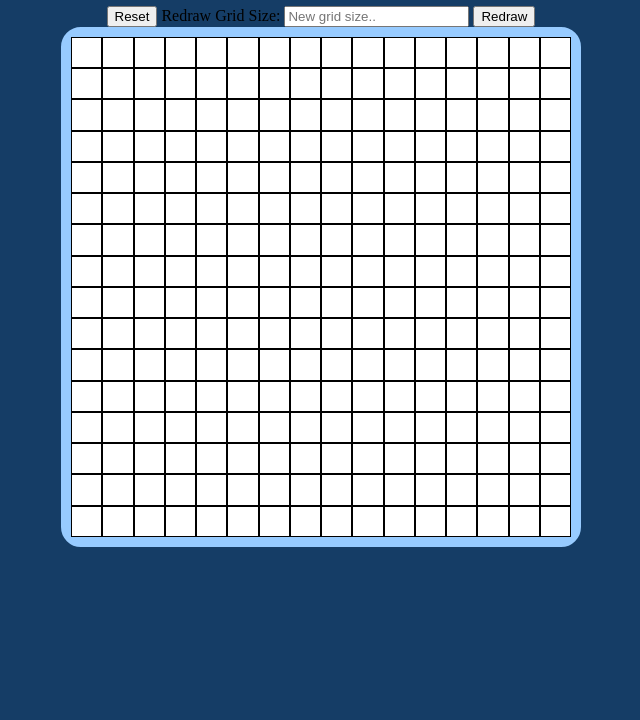
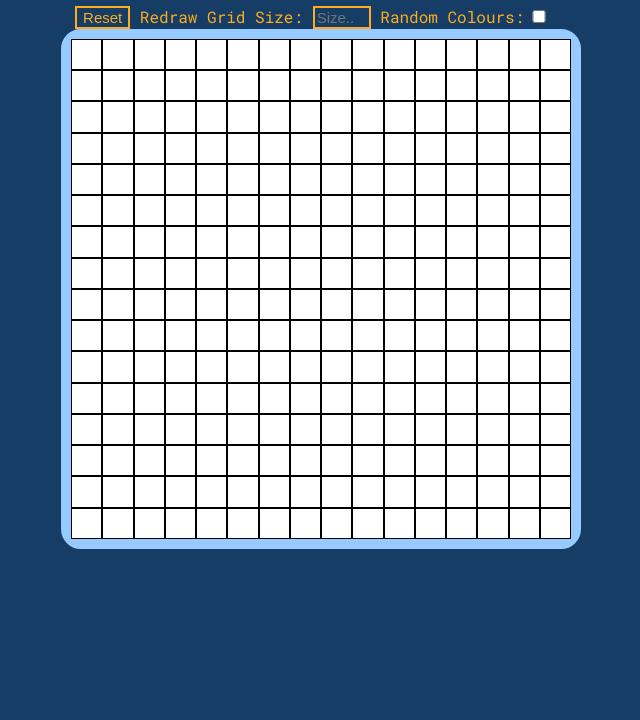
Before and after one commit to KevinThePirate/Etch-A-Sketch, a plain HTML site: page index.html in a window 1280 px wide. Shown: the part 80-800 px from the top of the page, without its empty margins (319-959 px from the left). Drawn offline with Linux system fonts and the light colour scheme.

Commit message:
Put in random colour feature and cleaned up code for final version

```diff
--- a/index.html
+++ b/index.html
@@ -11,10 +11,10 @@
     <h1>Etch-A-Sketch</h1>
     <div id="button-area">
         <button onclick="reset()" id='reset-button'>Reset</button>
-        Redraw Grid Size:
-        <input type="text" placeholder="New grid size.." id="myInput">
-        <button onclick="redraw()" id='redraw-button'>Redraw</button>
-    </div>
+        <span>Redraw Grid Size:</span>
+        <input type="text" placeholder="Size.." id="myInput">
+        <label for="checkbox">Random Colours:</label>
+        <input type="checkbox" id="checkbox" name="checkbox">
     <main id="game"></main>
 </body>
 </html>
--- a/script.js
+++ b/script.js
@@ -1,19 +1,23 @@
 let gridSize = 16 //Default Grid Size
+let elementsArray = document.querySelectorAll(".grid-element"); //Get all of the .grid-elements
 for (let index = 0; index < (gridSize*gridSize); index++) {
     //Draw Initial 16*16 Grid (256 Squares)
     document.getElementById('game').innerHTML += '<div class="grid-element"></div>'
 
 }
-
-let elementsArray = document.querySelectorAll(".grid-element"); //Get all of the .grid-elements
-elementsArray.forEach(function(elem) { //Add the event listener to change the block's style on hover
-    elem.addEventListener("mouseover", function() {
-        elem.style.backgroundColor = '#FFAD1E'
-        elem.style.border = '1px solid #874A05;'
-
+const sketch = () => {
+    elementsArray = document.querySelectorAll(".grid-element"); //Get all of the .grid-elements
+    elementsArray.forEach(function(elem) { //Add the event listener to change the block's style on hover
+        elem.addEventListener("mouseover", function() {
+            if(document.getElementById('checkbox').checked){
+                elem.style.backgroundColor = 'rgb(' + Math.ceil(Math.random() * 255)  + ',' + Math.ceil(Math.random() * 255)  + ',' + Math.ceil(Math.random() * 255)  + ')';
+            }else{
+                elem.style.backgroundColor = '#FFAD1E'
+                elem.style.border = '1px solid #874A05;'
+        }
+        });
     });
-});
-
+}
 const reset = () => { //Wipe away the block and make them white again
     elementsArray.forEach(function(elem) {
             elem.style.backgroundColor = 'white'
@@ -21,33 +25,26 @@ const reset = () => { //Wipe away the block and make them white again
     });
 }
 const redraw = () => { //Change the grid's size
-    console.time('Whole Redraw');
-    console.time('Start Section');
-
     gridSize = document.getElementById('myInput').value; //Get what is in the input field
 
     document.documentElement.style.cssText = `--grid-dimension: ${gridSize};`; //Change the css variable for the grid's size so that the CSS grid functions like it should
 
     document.getElementById('game').innerHTML = '' //First delete what's in the grid
 
-    console.timeEnd('Start Section');
-    console.time('For Loop');
-
     for(var i = 0; i < gridSize*gridSize; i++) {
         var div = document.createElement("div");
         div.className = "grid-element";
         document.getElementById('game').appendChild(div);
     }
-
-    console.timeEnd('For Loop')
     //Relink the new <div> tags so that they change colour
-    elementsArray = document.querySelectorAll(".grid-element");
-    elementsArray.forEach(function(elem) {
-    elem.addEventListener("mouseover", function() {
-        elem.style.backgroundColor = '#FFAD1E'
-        elem.style.border = '1px solid #874A05;'
-
-    });
-});
-console.timeEnd('Whole Redraw');
+    sketch();
 }
+document.getElementById('myInput').addEventListener("keyup", function(event) {
+    // Number 13 is the "Enter" key on the keyboard
+    if (event.keyCode === 13) {
+      // Cancel the default action, if needed
+      event.preventDefault();
+      redraw()
+    }
+  });
+sketch();
--- a/style.css
+++ b/style.css
@@ -1,14 +1,20 @@
 @import url('https://fonts.googleapis.com/css2?family=Roboto+Mono&display=swap');
 html{
     --grid-dimension: 16;
+    font-family: 'Roboto Mono', monospace;
 }
 body{
     background-color: #153D66;
 }
-h1{
+h1, span, label{
     color: #FFAD1E;
-    font-family: 'Roboto Mono', monospace;
     text-align: center;
+}
+input{
+    width: 50px;
+}
+#checkbox{
+    margin-left: -20px;
 }
 #game{
     width: 500px;
@@ -39,3 +45,9 @@ h1{
     margin: auto;
     text-align: center;
 }
+button, input{
+    background-color: #153D66;
+    border: 2px solid #FFAD1E;
+    color: #FFAD1E;
+    font-size: 15px;
+}
```
